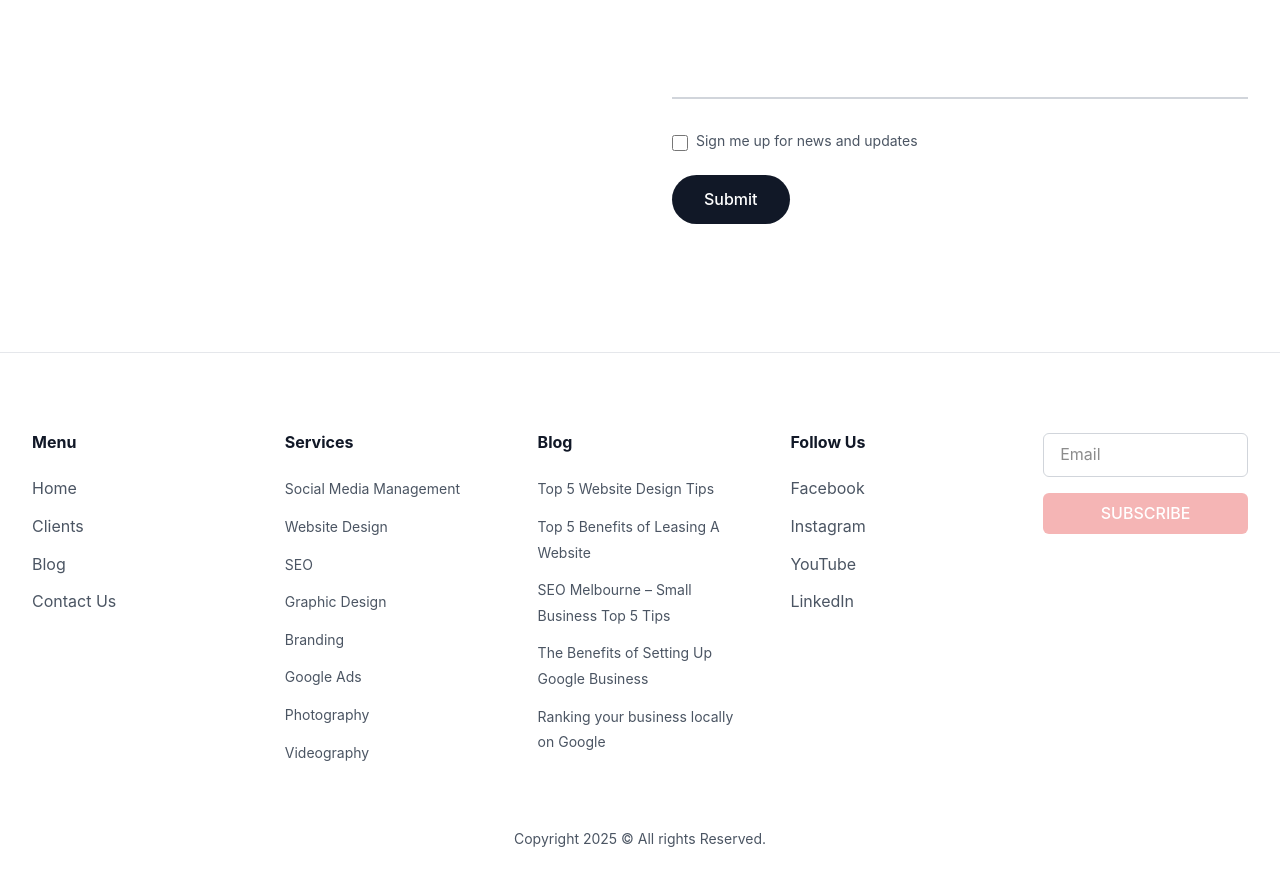
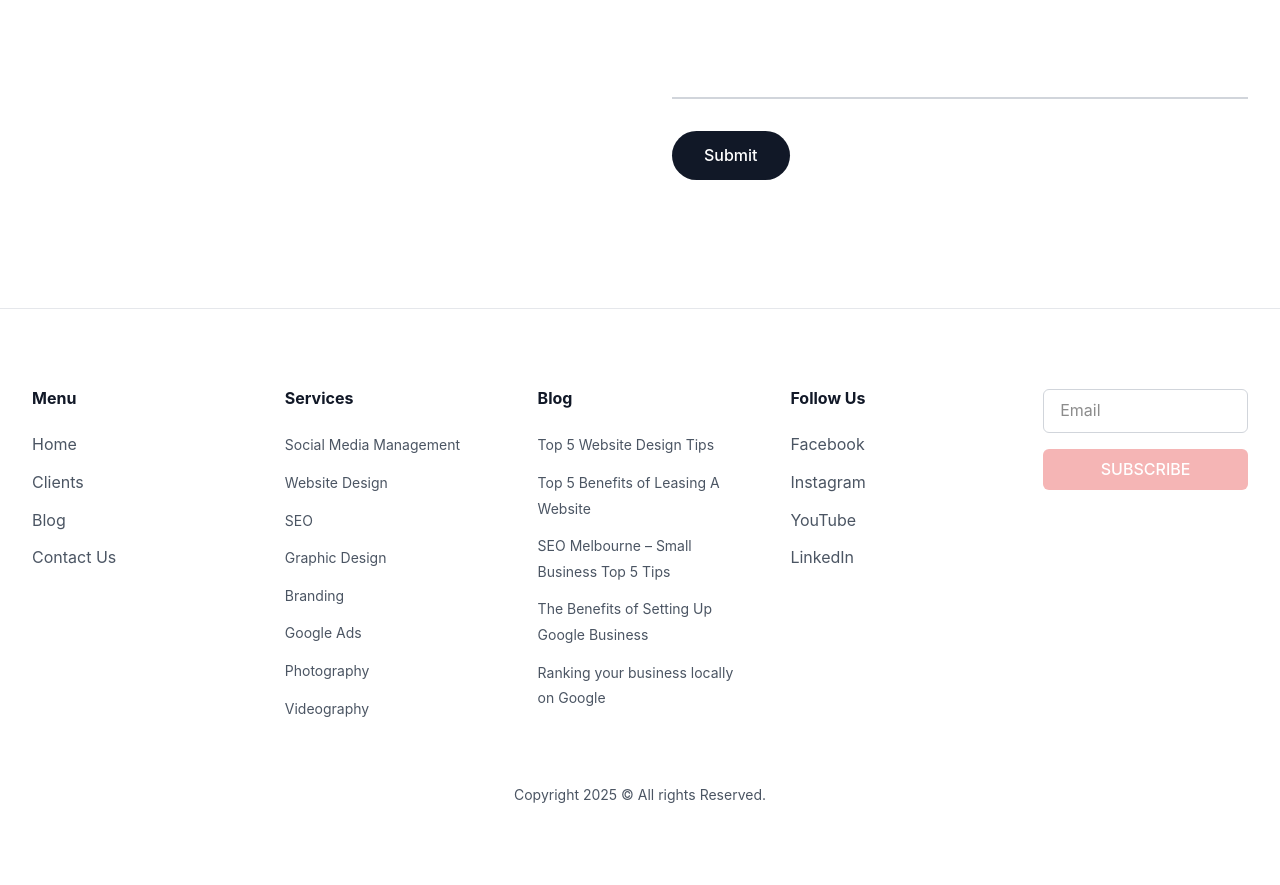
Before and after one commit to seammedia/seammedia-site, a Next.js app: page / in a window 1280 px wide. Shown: the part 5380-6265 px from the top of the page. Built offline with nearby package versions, Linux system fonts and the light colour scheme.

Commit message:
Remove newsletter checkbox from contact form

```diff
--- a/components/ContactForm.tsx
+++ b/components/ContactForm.tsx
@@ -161,19 +161,6 @@ export default function ContactForm() {
               />
             </div>
 
-            {/* Newsletter Checkbox */}
-            <div className="flex items-start">
-              <input
-                type="checkbox"
-                id="newsletter"
-                name="newsletter"
-                className="mt-1 h-4 w-4 text-gray-900 border-gray-300 rounded focus:ring-gray-900"
-              />
-              <label htmlFor="newsletter" className="ml-2 text-sm text-gray-600">
-                Sign me up for news and updates
-              </label>
-            </div>
-
             {/* Submit Button */}
             <button
               type="submit"
```
